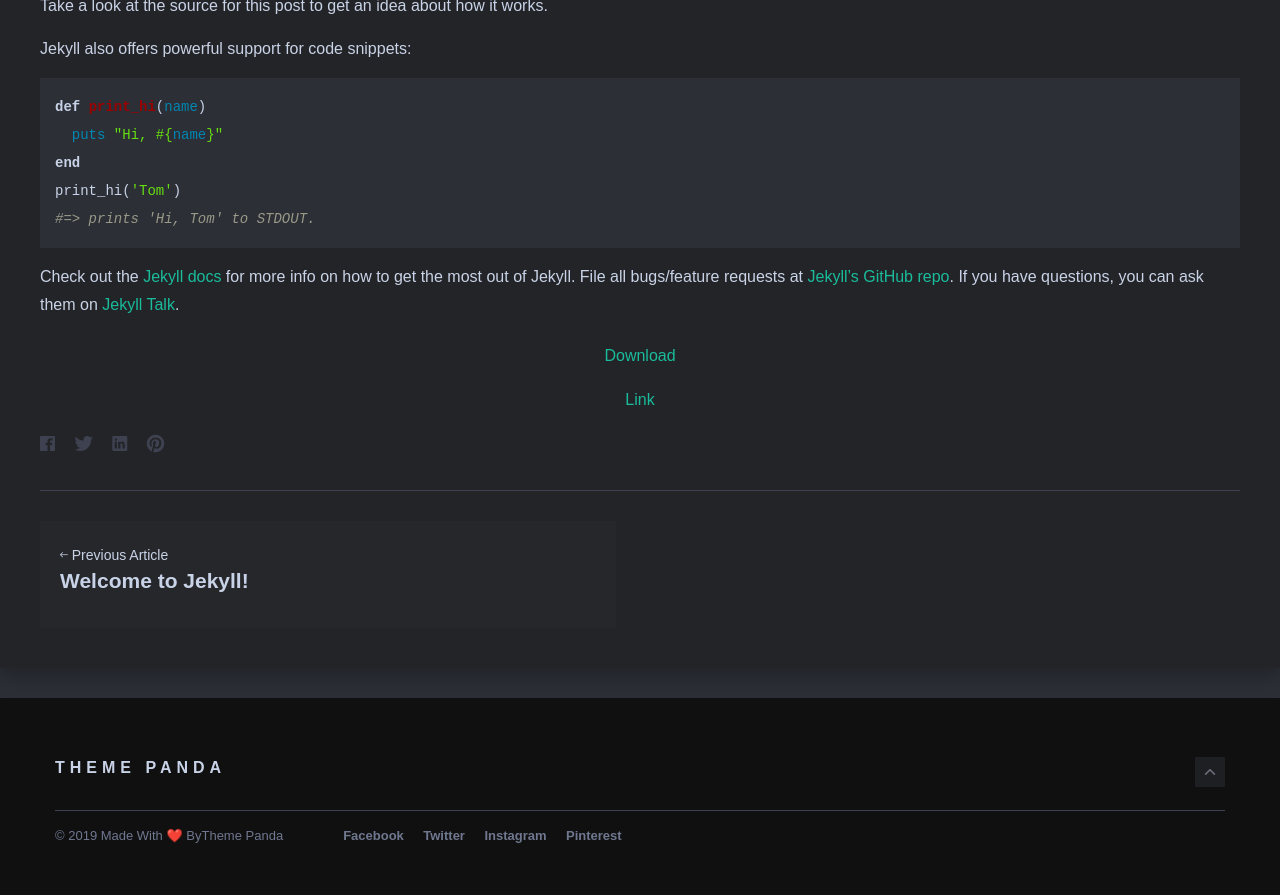
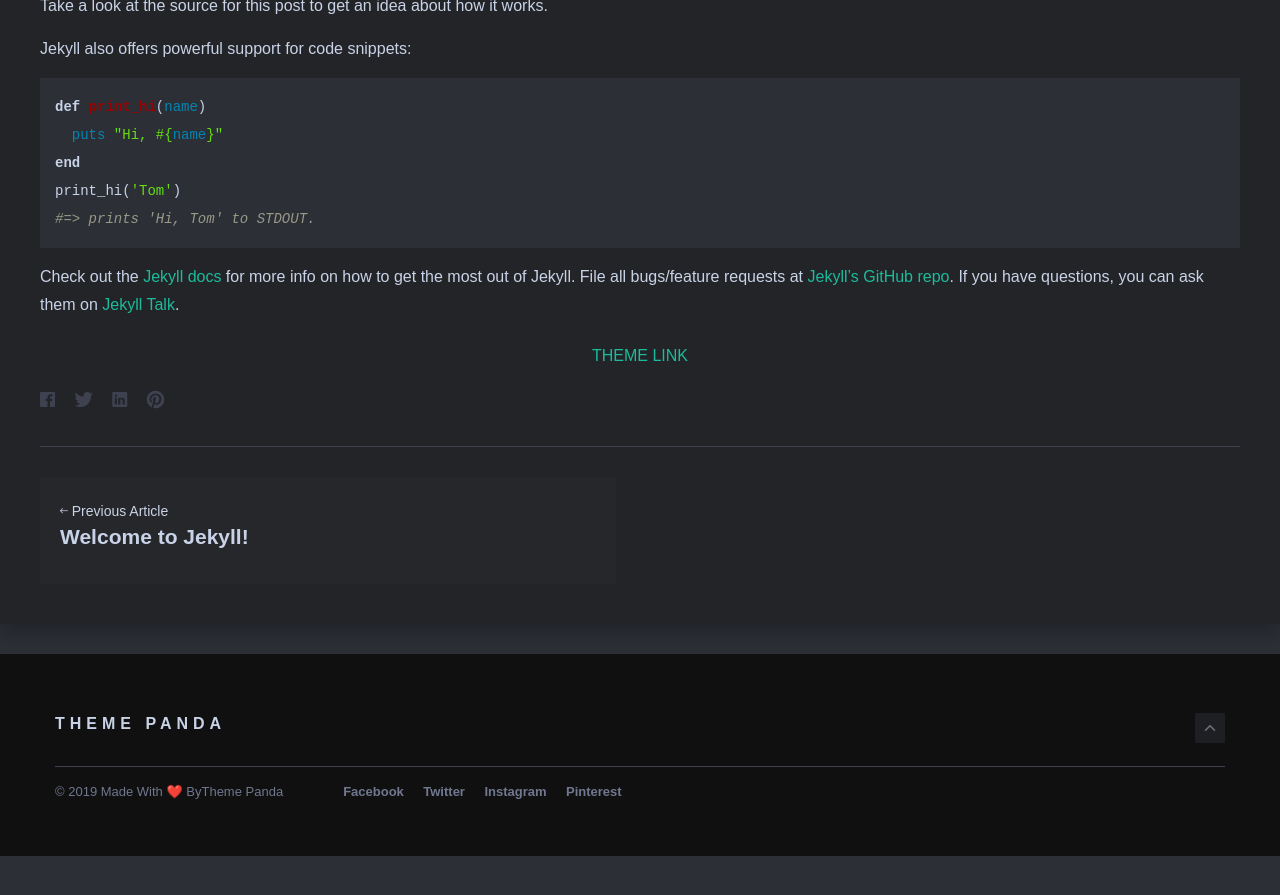
Before and after one commit to innowebka/34, a Jekyll site: the page built from _posts/2019-10-10-markdown-things.markdown, in a window 1280 px wide and 900 px high, scrolled down 1116 px. Shown: the top 895 px of the window. Built offline with Jekyll 4.4.1, drawn with Linux system fonts in a browser that asks for light colours; nearby versions of some CDN libraries; comment, search, counter and statistics services are not loaded; after the commit the page ends 1972 px from its top, so only the background shows below that.

Commit message:
Update post.html

```diff
--- a/_layouts/post.html
+++ b/_layouts/post.html
@@ -30,8 +30,7 @@
 </div>
 <div class="post-body">
 {{ content }}
-<center><a href="/3/markdown-things/" class="button read-more">Download</a></center>
-<center><a href="javascript:void(0)4" class="button read-more" onclick="location.href='http:\\themepanda.com'">Link</a></center>
+<center><a href="javascript:void(0)" class="button read-more" onclick="location.href='http:\\themepanda.com'">THEME LINK</a></center>
 
 <div class="post-share">
 <ul class="share-list list-reset">
```
